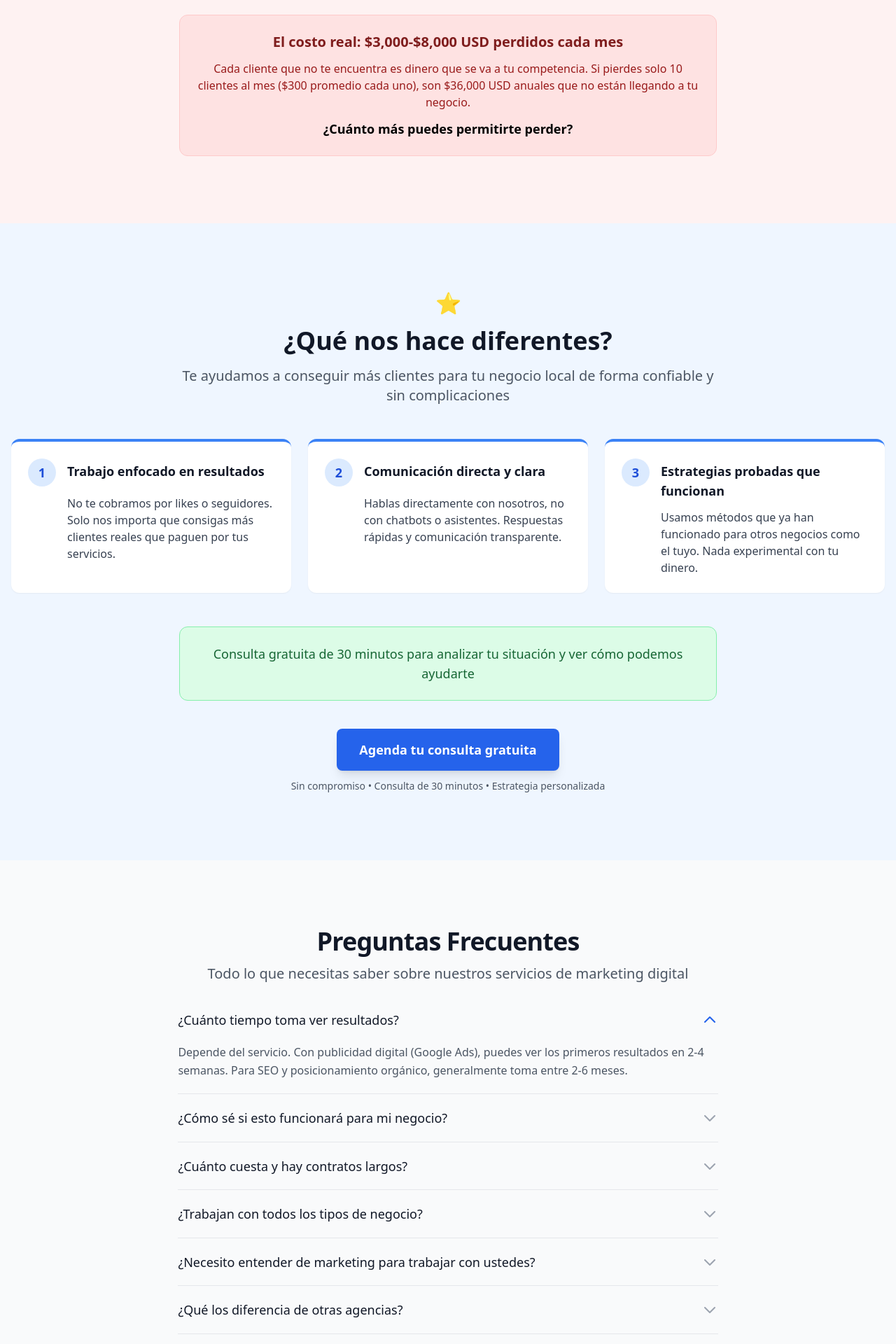
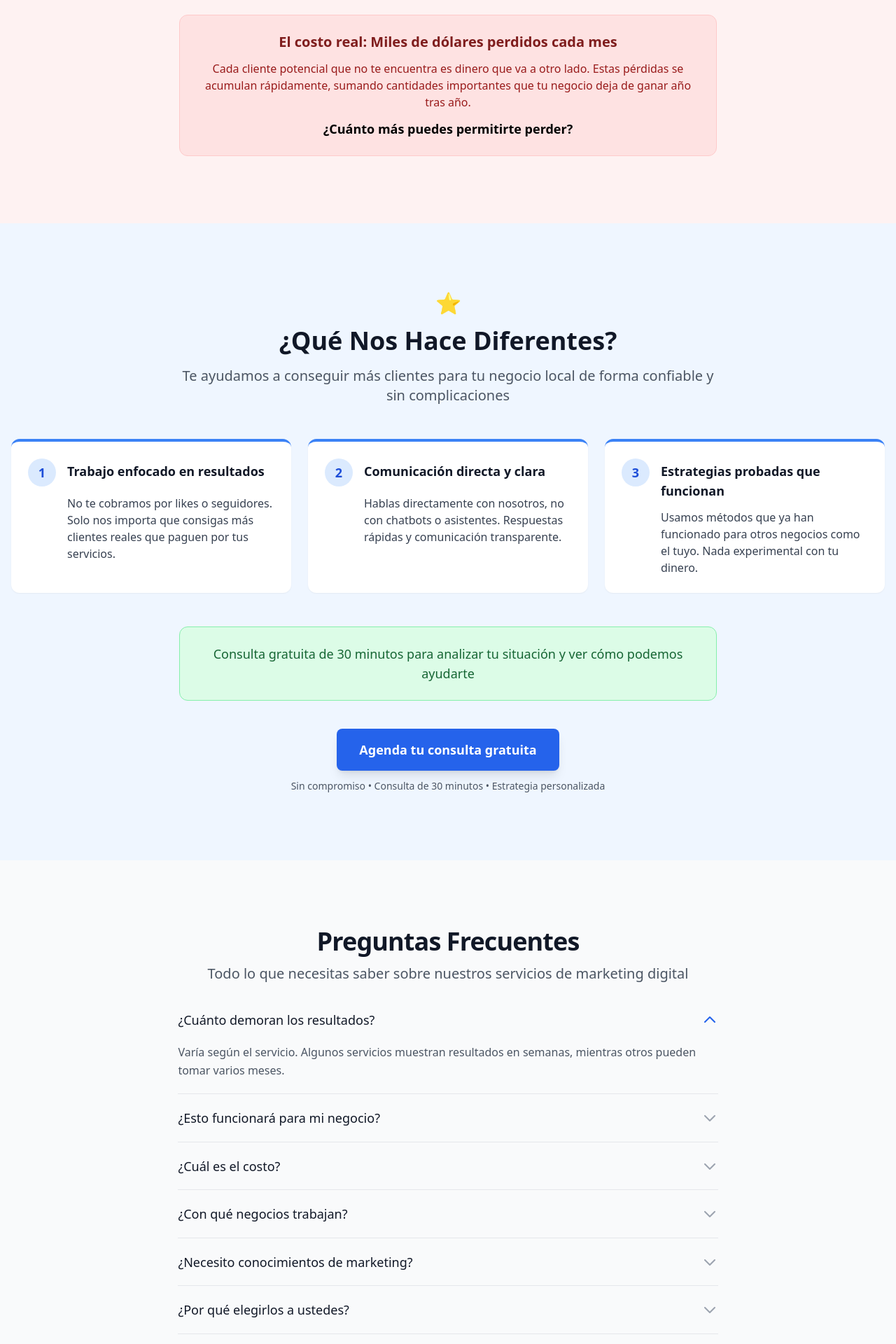
Before and after one commit to MagnusCole/aqxion, a Next.js app: page / in a window 1280 px wide. Shown: the part 2199-4119 px from the top of the page at 70% size. Built offline with nearby package versions, Linux system fonts and the light colour scheme.

Commit message:
refactor: correct capitalization in title for consistency and clarity

```diff
--- a/src/sections/FAQSection.tsx
+++ b/src/sections/FAQSection.tsx
@@ -30,27 +30,30 @@ export const FAQSection: React.FC<FAQSectionProps> = ({
   // Estado para controlar qué pregunta está expandida
   const [expandedIndex, setExpandedIndex] = useState<number | null>(0);
   // Preguntas frecuentes predeterminadas
-  const defaultFAQItems = [    {
-      question: '¿Cuánto tiempo toma ver resultados?',
-      answer: 'Depende del servicio. Con publicidad digital (Google Ads), puedes ver los primeros resultados en 2-4 semanas. Para SEO y posicionamiento orgánico, generalmente toma entre 2-6 meses.'
+  const defaultFAQItems = [
+    {
+      question: '¿Cuánto demoran los resultados?',
+      answer: 'Varía según el servicio. Algunos servicios muestran resultados en semanas, mientras otros pueden tomar varios meses.'
     },
     {
-      question: '¿Cómo sé si esto funcionará para mi negocio?',
-      answer: 'En la consulta gratuita analizamos tu situación específica y te explicamos qué estrategias podrían funcionar mejor para tu tipo de negocio y mercado local.'
-    },    {
-      question: '¿Cuánto cuesta y hay contratos largos?',
-      answer: 'Los costos varían según las necesidades de cada negocio. No manejamos contratos anuales obligatorios. Discutimos las opciones en la consulta inicial.'
-    },    {
-      question: '¿Trabajan con todos los tipos de negocio?',
-      answer: 'Nos especializamos en negocios locales: consultorios, talleres, restaurantes, salones, constructoras, etc. Si atiendes clientes en tu área local, probablemente podemos ayudarte.'
+      question: '¿Esto funcionará para mi negocio?',
+      answer: 'Evaluamos cada caso individualmente para determinar las mejores estrategias según tu tipo de negocio.'
     },
     {
-      question: '¿Necesito entender de marketing para trabajar con ustedes?',
-      answer: 'No necesitas saber nada de marketing. Nosotros manejamos la parte técnica y te explicamos todo en términos simples. Tu enfoque debe seguir siendo tu negocio.'
+      question: '¿Cuál es el costo?',
+      answer: 'Los precios dependen de tus necesidades específicas. Ofrecemos diferentes planes adaptados a distintos presupuestos.'
     },
     {
-      question: '¿Qué los diferencia de otras agencias?',
-      answer: 'Somos directos, accesibles y nos enfocamos en resultados reales para tu negocio. Trabajamos con un número limitado de clientes para dar mejor atención personalizada.'
+      question: '¿Con qué negocios trabajan?',
+      answer: 'Trabajamos con diversos tipos de negocios, especialmente aquellos que atienden clientes en su área local.'
+    },
+    {
+      question: '¿Necesito conocimientos de marketing?',
+      answer: 'No es necesario. Nosotros nos encargamos de los aspectos técnicos mientras tú te enfocas en tu negocio.'
+    },
+    {
+      question: '¿Por qué elegirlos a ustedes?',
+      answer: 'Ofrecemos atención personalizada y nos centramos en obtener resultados concretos para cada cliente.'
     }
   ];
 
--- a/src/sections/PainPointSection.tsx
+++ b/src/sections/PainPointSection.tsx
@@ -69,11 +69,12 @@ export const PainPointSection: React.FC<PainPointSectionProps> = ({  title = "¿
         {/* Consecuencias */}
         <div className="max-w-3xl mx-auto bg-red-100 rounded-xl p-6 border border-red-200">
           <h3 className="text-xl font-bold text-red-900 mb-3 text-center">
-            El costo real: $3,000-$8,000 USD perdidos cada mes
+            El costo real: Miles de dólares perdidos cada mes
           </h3>
           <p className="text-base text-red-800 text-center">
-            Cada cliente que no te encuentra es dinero que se va a tu competencia.
-            Si pierdes solo 10 clientes al mes ($300 promedio cada uno), son $36,000 USD anuales que no están llegando a tu negocio.
+            Cada cliente potencial que no te encuentra es dinero que va a otro lado.
+            Estas pérdidas se acumulan rápidamente, sumando cantidades importantes
+            que tu negocio deja de ganar año tras año.
           </p>
           <p className="text-lg font-bold text-center mt-3">
             ¿Cuánto más puedes permitirte perder?
--- a/src/sections/SolutionSection.tsx
+++ b/src/sections/SolutionSection.tsx
@@ -23,7 +23,7 @@ export interface SolutionSectionProps {
  * Sección de Nuestra Solución Única
  * Propuesta Única de Valor (PUV) diferenciadora
  */
-export const SolutionSection: React.FC<SolutionSectionProps> = ({  title = "¿Qué nos hace diferentes?",
+export const SolutionSection: React.FC<SolutionSectionProps> = ({  title = "¿Qué Nos Hace Diferentes?",
   subtitle = "Te ayudamos a conseguir más clientes para tu negocio local de forma confiable y sin complicaciones",
   uniqueValues = [
     {
```
